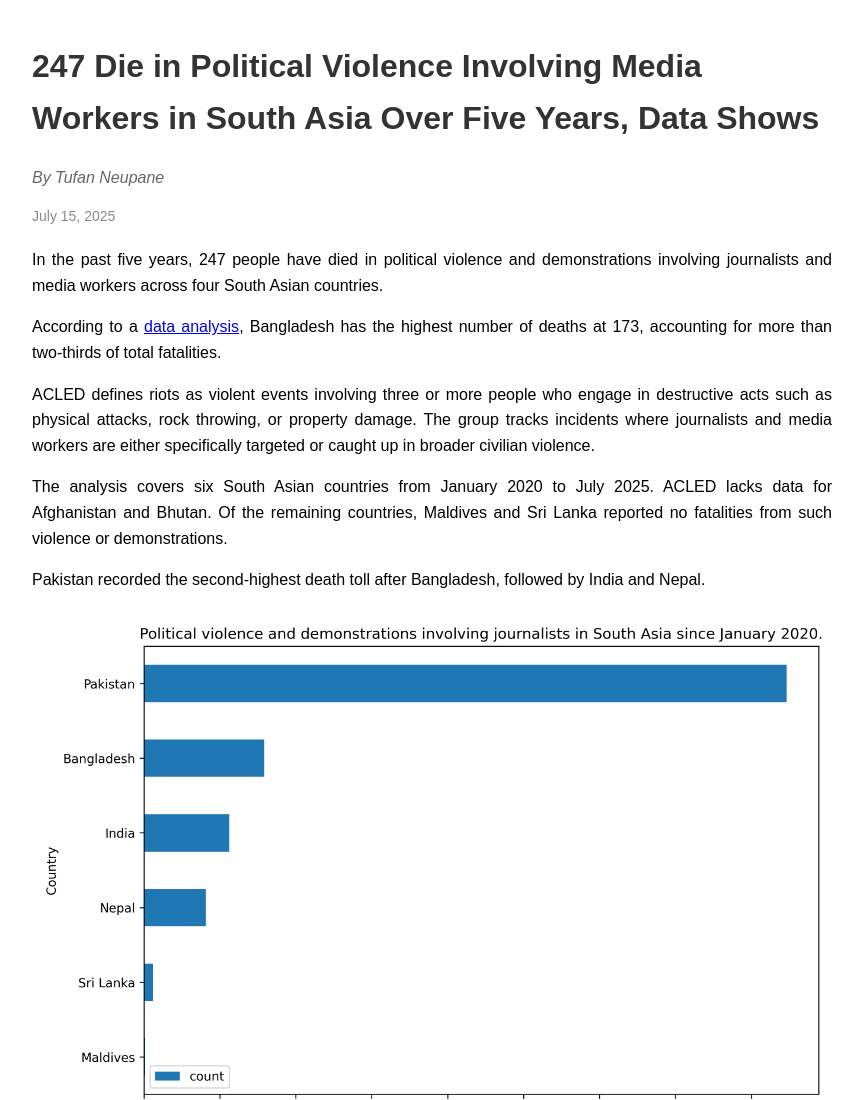
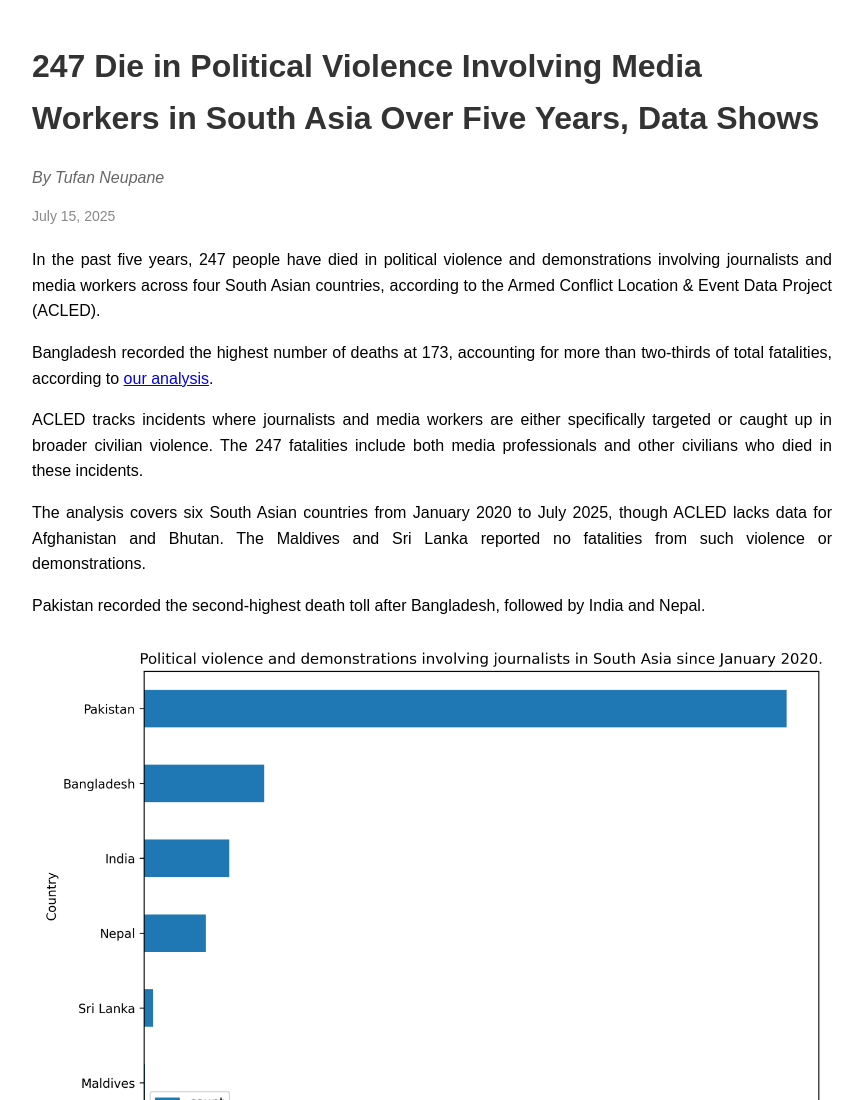
Before and after one commit to tufanjee/tufanjee.github.io, a plain HTML site: page index.html in a window 1280 px wide. Shown: the top 1100 px of the page, without its empty margins (208-1071 px from the left). Drawn offline with Linux system fonts and the light colour scheme.

Commit message:
Update index.html

```diff
--- a/index.html
+++ b/index.html
@@ -36,13 +36,13 @@
 
     <p class="date">July 15, 2025</p>
 
-    <p>In the past five years, 247 people have died in political violence and demonstrations involving journalists and media workers across four South Asian countries.</p>
+    <p>In the past five years, 247 people have died in political violence and demonstrations involving journalists and media workers across four South Asian countries, according to <a herf="https://acleddata.com/curated-data-files/#media" target="_blank"> the Armed Conflict Location & Event Data Project (ACLED)</a>.</p>
 
-    <p>According to a <a href="https://nbviewer.org/github/tufanjee/tufanjee.github.io/blob/main/Disorder%20Involving%20the%20Media.ipynb" target="_blank">data analysis</a>, Bangladesh has the highest number of deaths at 173, accounting for more than two-thirds of total fatalities.</p>
+    <p>Bangladesh recorded the highest number of deaths at 173, accounting for more than two-thirds of total fatalities, according to <a href="https://nbviewer.org/github/tufanjee/tufanjee.github.io/blob/main/Disorder%20Involving%20the%20Media.ipynb" target="_blank">our analysis</a>.</p>
 
-    <p>ACLED defines riots as violent events involving three or more people who engage in destructive acts such as physical attacks, rock throwing, or property damage. The group tracks incidents where journalists and media workers are either specifically targeted or caught up in broader civilian violence.</p>
+    <p>ACLED <a herf="https://acleddata.com/knowledge-base/faqs-what-can-and-cannot-be-done-with-acled-data-on-disorder-involving-journalists-and-media-workers/" target="_blank"> tracks</a> incidents where journalists and media workers are either specifically targeted or caught up in broader civilian violence. The 247 fatalities include both media professionals and other civilians who died in these incidents.</p>
 
-    <p>The analysis covers six South Asian countries from January 2020 to July 2025. ACLED lacks data for Afghanistan and Bhutan. Of the remaining countries, Maldives and Sri Lanka reported no fatalities from such violence or demonstrations.</p>
+    <p>The analysis covers six South Asian countries from January 2020 to July 2025, though ACLED lacks data for Afghanistan and Bhutan. The Maldives and Sri Lanka reported no fatalities from such violence or demonstrations.</p>
 
     <p>Pakistan recorded the second-highest death toll after Bangladesh, followed by India and Nepal.</p>
 
@@ -60,7 +60,6 @@
 
     <p>The timeframe begins in January 2020 to ensure consistent data across all countries, as ACLED began collecting data for the Maldives only from early 2020.</p>
 
-
     <iframe title="Political Violence and Demonstrations Involving Journalists in South Asia (2020-2025)" aria-label="map" id="datawrapper-chart-6QYCR" src="https://datawrapper.dwcdn.net/6QYCR/2/" scrolling="no" frameborder="0" style="width: 0; min-width: 100% !important; border: none; margin: 20px 0;" height="851" data-external="1"></iframe>
     <script type="text/javascript">!function(){"use strict";window.addEventListener("message",function(a){if(void 0!==a.data["datawrapper-height"]){var e=document.querySelectorAll("iframe");for(var t in a.data["datawrapper-height"])for(var r,i=0;r=e[i];i++)if(r.contentWindow===a.source){var d=a.data["datawrapper-height"][t]+"px";r.style.height=d}}})}();
     </script>
```
